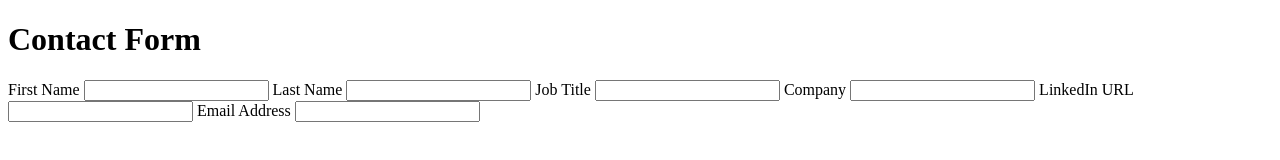
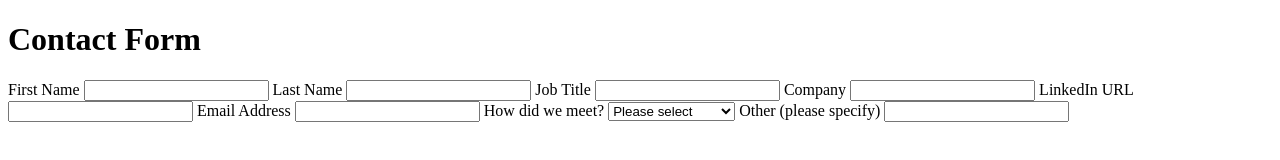
Before and after one commit to Toshia000/contact-form, a website: page views/contact-form.html in a window 1280 px wide. Drawn offline with Linux system fonts and the light colour scheme.

Commit message:
Add inputs for first contact method

```diff
--- a/views/contact-form.html
+++ b/views/contact-form.html
@@ -27,6 +27,17 @@
 
     <label for="email">Email Address</label>
     <input type="email" id="email" name="email">
+
+    <label for="first-contact-method">How did we meet?</label>
+    <select name="first-contact-method" id="first-contact-method">
+      <option value="none">Please select</option>
+      <option value="in-person">In Person</option>
+      <option value="personal-website">Personal Website</option>
+      <option value="linkedin">LinkedIn</option>
+    </select>
+
+    <label for="other-contact-method">Other (please specify)</label>
+    <input type="text" id="other-contact-method" name="other-contact-method">
   </form>
 </body>
 </html>
```
